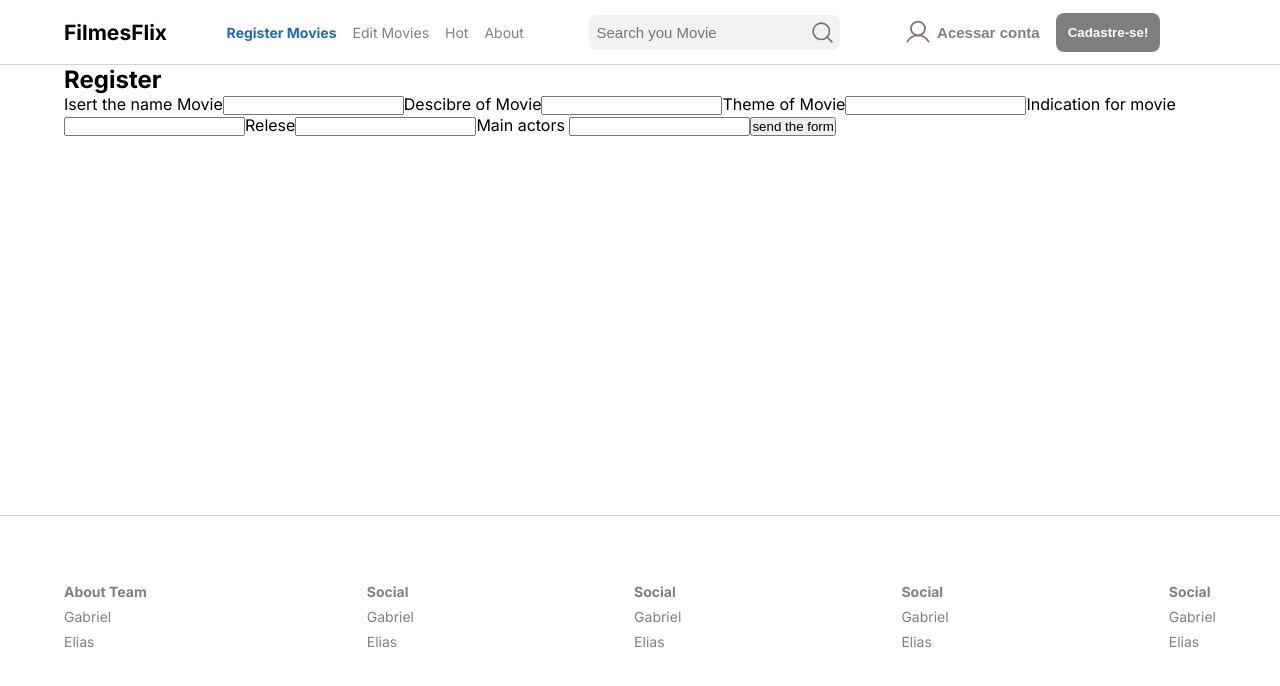
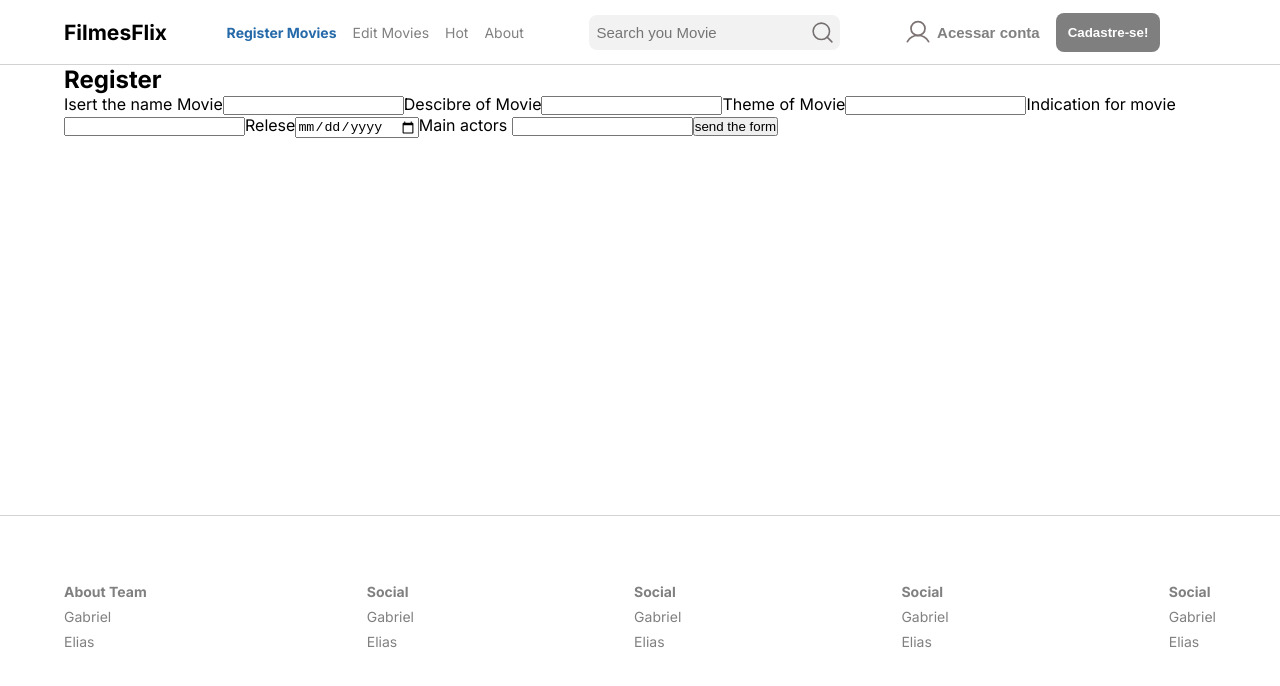
Before and after one commit to gontijogabriel/filmesflix, a Next.js app in the folder frontend/: page /register in a window 1280 px wide. Shown: the top 686 px of the page. Built offline with nearby package versions, Linux system fonts and the light colour scheme.

Commit message:
fixing: ajustando type  input

```diff
--- a/frontend/src/app/register/page.tsx
+++ b/frontend/src/app/register/page.tsx
@@ -44,7 +44,7 @@ export default function Register() {
         <label htmlFor="indication">Indication for movie</label>
           <input type="text" id="indication" name="indication" />
         <label htmlFor="relese">Relese</label>
-          <input type="text" id="relese" name="relese" />
+          <input type="date" id="relese" name="relese" />
         <label htmlFor="main">Main actors </label>
           <input type="text" id="main" name="main" />
           <button type="submit">
```
